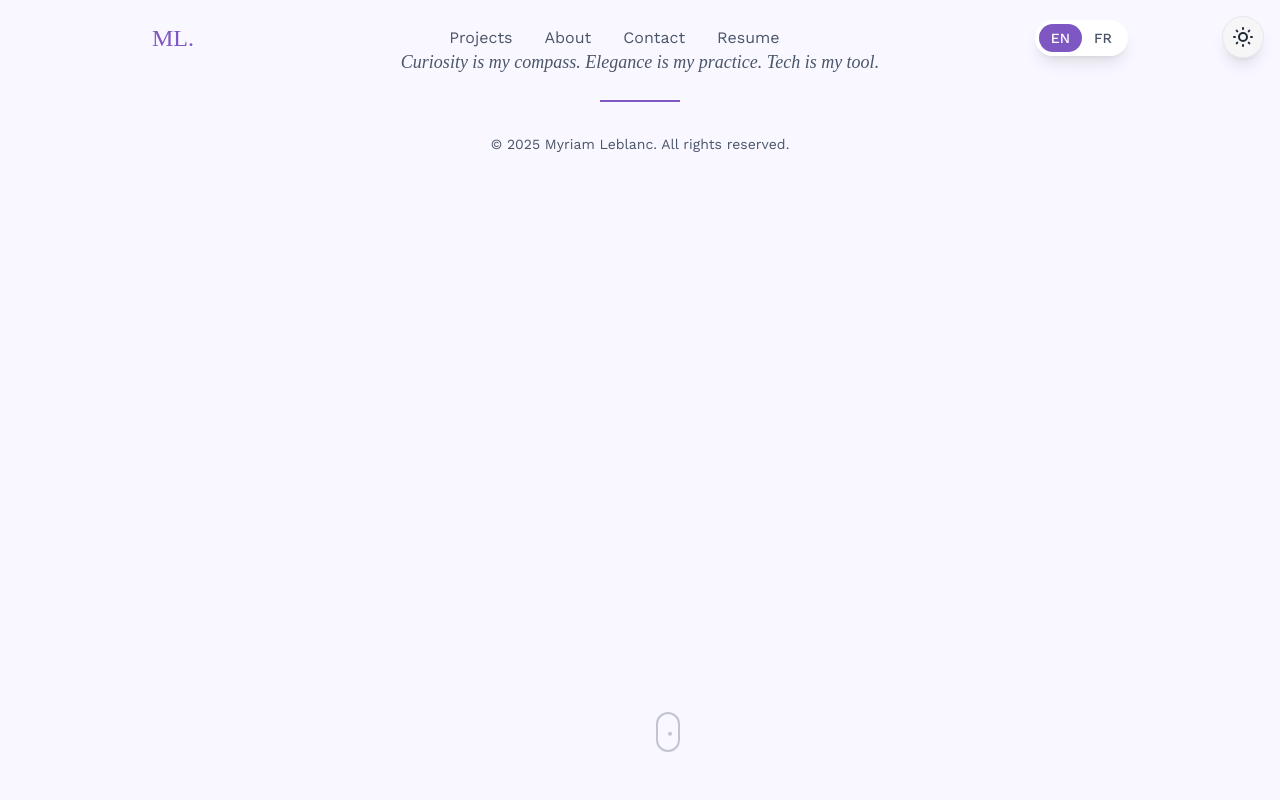
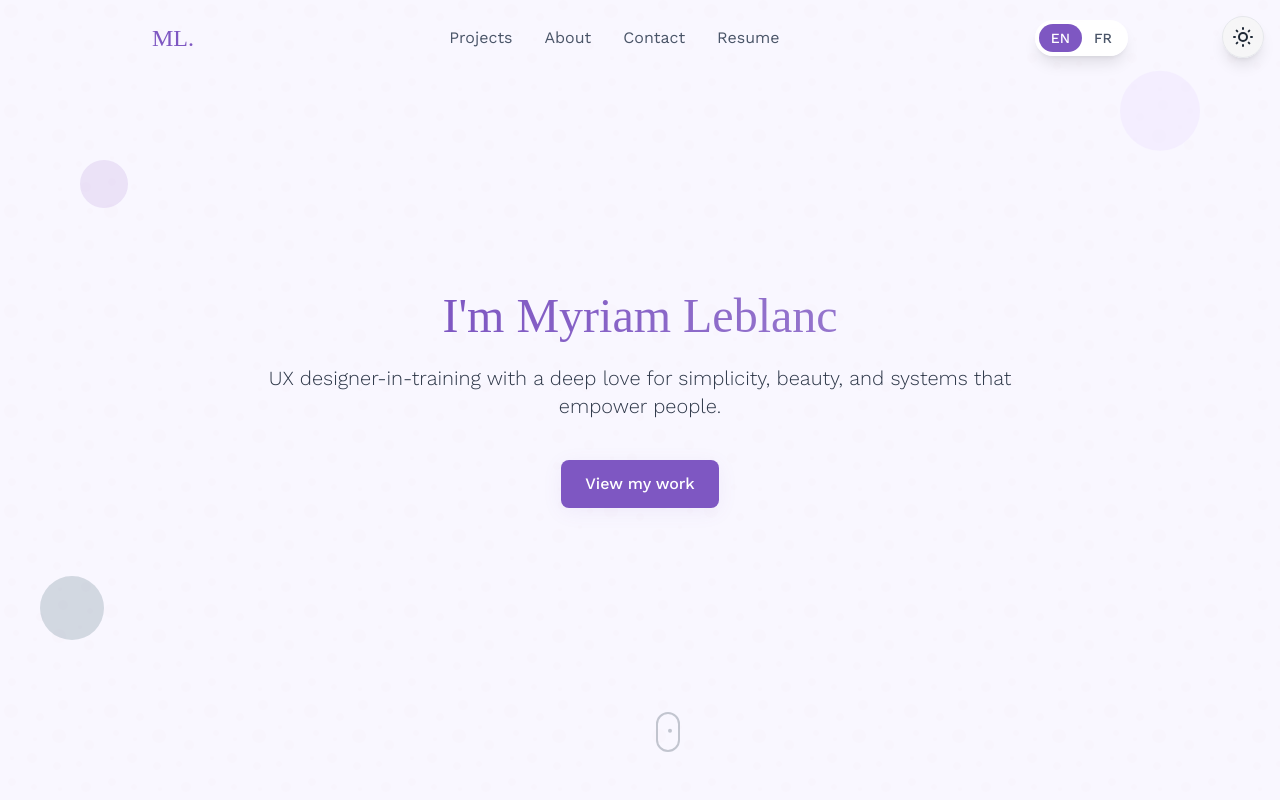
Before and after one commit to aliyazdi75/myriamleblanc, a React (Vite) app: page / in a window 1280 px wide. Shown: the top 800 px of the page. Built offline with nearby package versions, Linux system fonts and the light colour scheme; a web font is replaced by a local one.

Commit message:
add introduction

```diff
--- a/src/App.jsx
+++ b/src/App.jsx
@@ -3,6 +3,7 @@ import TagEmAllPage from './pages/TagEmAllPage'
 import { useState, useEffect } from 'react'
 import { BrowserRouter as Router, Routes, Route } from 'react-router-dom'
 import ScrollIndicator from './components/ScrollIndicator'
+import Introduction from './components/Introduction.jsx'
 import Navigation from './components/Navigation'
 import Footer from './components/Footer'
 
@@ -277,6 +278,9 @@ function App() {
           <Route path="/" element={
             <>
               <Navigation language={language} setLanguage={setLanguage} theme={theme} setTheme={setTheme} />
+              <main>
+                <Introduction language={language} />
+              </main>
               <Footer language={language} />
             </>
           } />
--- /dev/null
+++ b/src/components/Introduction.jsx
@@ -0,0 +1,87 @@
+import { motion } from 'framer-motion';
+import { useState, useEffect } from 'react';
+
+const Introduction = ({ language }) => {
+  const [isVisible, setIsVisible] = useState(false);
+
+  useEffect(() => {
+    setIsVisible(true);
+  }, []);
+
+  const translations = {
+    en: {
+      name: "I'm Myriam Leblanc",
+      identity: "UX designer-in-training with a deep love for simplicity, beauty, and systems that empower people.",
+      cta: "View my work"
+    },
+    fr: {
+      name: "Ici, Myriam Leblanc",
+      identity: "Designer UX en formation avec une passion pour la simplicité, la beauté et les systèmes qui autonomisent les gens.",
+      cta: "Voir mon travail"
+    }
+  };
+
+  const t = translations[language];
+
+  return (
+    <section className="min-h-screen flex items-center justify-center relative overflow-hidden dark:bg-gray-900">
+      <div className="absolute inset-0 subtle-pattern opacity-30 dark:opacity-10"></div>
+
+      {/* simple and beautiful background animated bubbles */}
+      <motion.div
+        className="absolute top-20 right-20 w-20 h-20 rounded-full bg-soft-peach opacity-50 dark:bg-terracotta dark:opacity-20"
+        animate={{ y: [0, -10, 0] }}
+        transition={{ duration: 4, repeat: Infinity, ease: "easeInOut" }}
+      />
+      <motion.div
+        className="absolute bottom-40 left-10 w-16 h-16 rounded-full bg-sage-green opacity-30 dark:opacity-20"
+        animate={{ y: [0, 10, 0] }}
+        transition={{ duration: 5, repeat: Infinity, ease: "easeInOut", delay: 0.5 }}
+      />
+      <motion.div
+        className="absolute top-40 left-20 w-12 h-12 rounded-full bg-dusty-rose opacity-40 dark:opacity-20"
+        animate={{ y: [0, -8, 0] }}
+        transition={{ duration: 4.5, repeat: Infinity, ease: "easeInOut", delay: 1 }}
+      />
+
+      <div className="container relative z-10">
+        <motion.div
+          initial={{ opacity: 0, y: 20 }}
+          animate={{ opacity: isVisible ? 1 : 0, y: isVisible ? 0 : 20 }}
+          transition={{ duration: 0.8, delay: 0.2 }}
+          className="text-center max-w-3xl mx-auto"
+        >
+          <motion.h1
+            className="heading-1 mb-6 dark:text-white"
+            initial={{ opacity: 0, y: 20 }}
+            animate={{ opacity: isVisible ? 1 : 0, y: isVisible ? 0 : 20 }}
+            transition={{ duration: 0.8, delay: 0.4 }}
+          >
+            <span className="gradient-text">{t.name}</span>
+          </motion.h1>
+
+          <motion.p
+            className="body-text mb-10 text-xl dark:text-gray-300"
+            initial={{ opacity: 0, y: 20 }}
+            animate={{ opacity: isVisible ? 1 : 0, y: isVisible ? 0 : 20 }}
+            transition={{ duration: 0.8, delay: 0.6 }}
+          >
+            {t.identity}
+          </motion.p>
+
+          <motion.div
+            initial={{ opacity: 0, y: 20 }}
+            animate={{ opacity: isVisible ? 1 : 0, y: isVisible ? 0 : 20 }}
+            transition={{ duration: 0.8, delay: 0.8 }}
+          >
+            <a href="#projects" className="btn btn-primary dark:bg-terracotta dark:text-white dark:hover:bg-opacity-80">
+              {t.cta}
+            </a>
+          </motion.div>
+        </motion.div>
+      </div>
+    </section>
+  );
+};
+
+export default Introduction;
```
